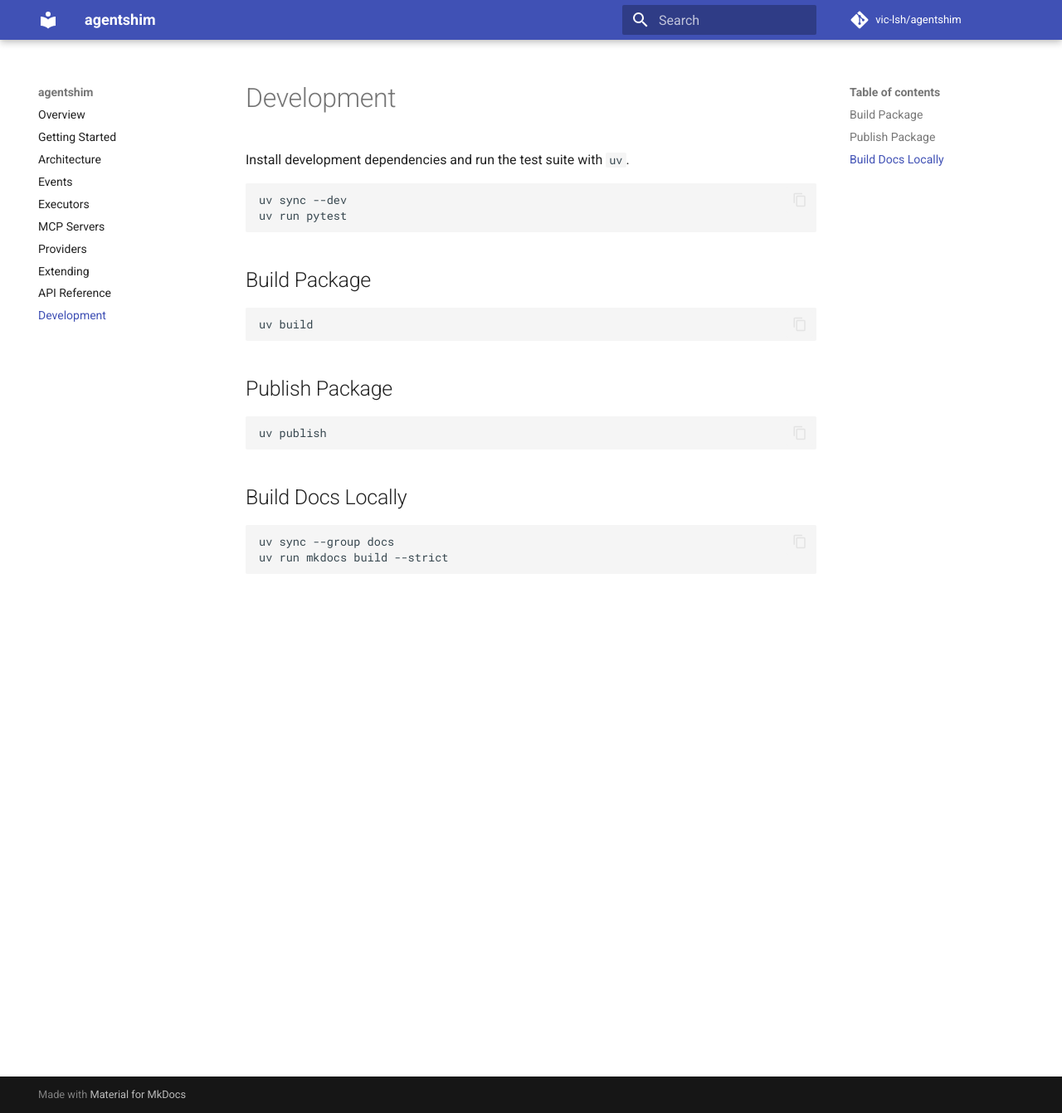
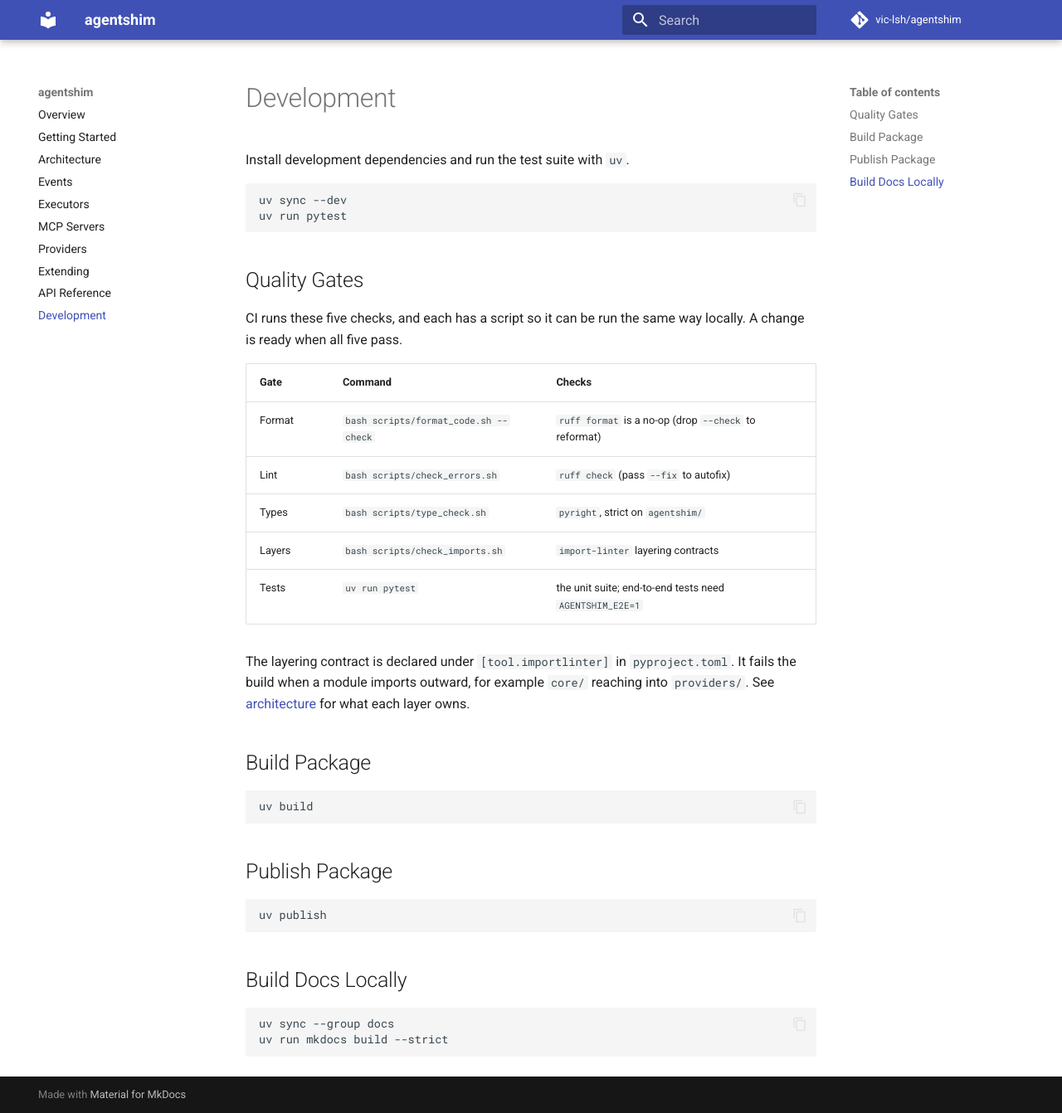
Before and after one commit to vic-lsh/agentshim, an MkDocs documentation site: the page built from docs/development.md, in a window 1280 px wide and 1342 px high. Shown: the whole window at 83% size. Built offline with MkDocs 1.6.1 and Material for MkDocs 9.7.7, drawn with Linux system fonts in a browser that asks for light colours; comment, search, counter and statistics services are not loaded.

Commit message:
ci: run every quality gate
CI ran format, ruff, pyright and pytest but not the layering contract, so
an inward-to-outward import could land unnoticed. Add
scripts/check_imports.sh to the lint job, and list all five gates with
their commands in docs/development.md so the local and CI stories match.

Co-Authored-By: Claude Fable 5.1 <noreply@anthropic.com>

````diff
--- a/docs/development.md
+++ b/docs/development.md
@@ -6,6 +6,24 @@ Install development dependencies and run the test suite with `uv`.
 uv sync --dev
 uv run pytest
 ```
+
+## Quality Gates
+
+CI runs these five checks, and each has a script so it can be run the same way
+locally. A change is ready when all five pass.
+
+| Gate | Command | Checks |
+| --- | --- | --- |
+| Format | `bash scripts/format_code.sh --check` | `ruff format` is a no-op (drop `--check` to reformat) |
+| Lint | `bash scripts/check_errors.sh` | `ruff check` (pass `--fix` to autofix) |
+| Types | `bash scripts/type_check.sh` | `pyright`, strict on `agentshim/` |
+| Layers | `bash scripts/check_imports.sh` | `import-linter` layering contracts |
+| Tests | `uv run pytest` | the unit suite; end-to-end tests need `AGENTSHIM_E2E=1` |
+
+The layering contract is declared under `[tool.importlinter]` in
+`pyproject.toml`. It fails the build when a module imports outward, for example
+`core/` reaching into `providers/`. See
+[architecture](architecture.md) for what each layer owns.
 
 ## Build Package
 
````
Also changed, not shown: 1 other file.
